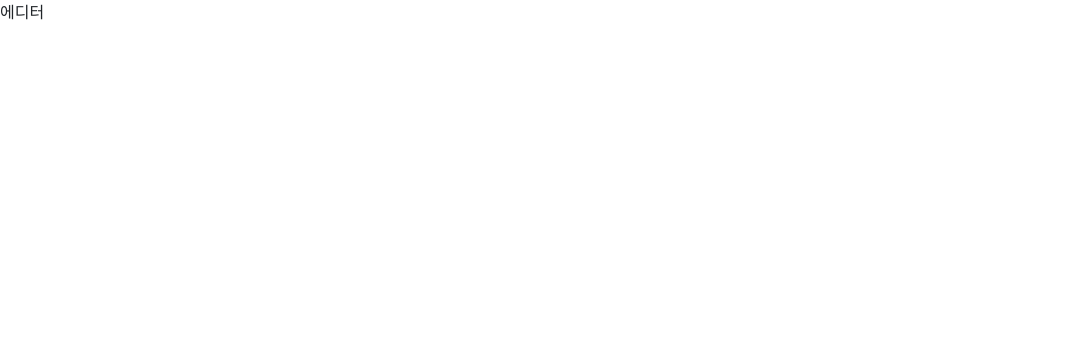
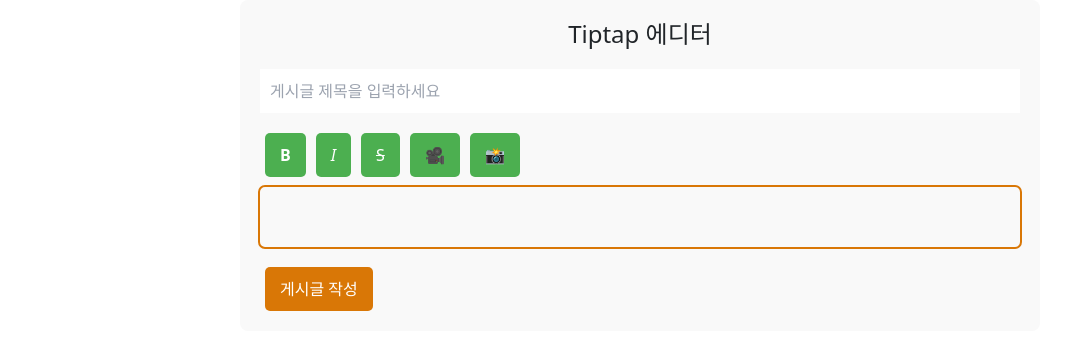
Before and after one commit to kinghama82/ebs-front, a Next.js app: page /rulebook/create in a window 1280 px wide. Shown: the top 350 px of the page, without its empty margins (0-1084 px from the left). Built offline with nearby package versions, Linux system fonts and the light colour scheme.

Commit message:
팁탭 제이슨 설치

```diff
--- a/package.json
+++ b/package.json
@@ -12,6 +12,11 @@
     "@emotion/react": "^11.14.0",
     "@radix-ui/react-label": "^2.1.2",
     "@radix-ui/react-slot": "^1.1.2",
+    "@tiptap/core": "^2.11.5",
+    "@tiptap/extension-image": "^2.11.5",
+    "@tiptap/extension-link": "^2.11.5",
+    "@tiptap/react": "^2.11.5",
+    "@tiptap/starter-kit": "^2.11.5",
     "axios": "^1.7.9",
     "bootstrap": "^5.3.3",
     "class-variance-authority": "^0.7.1",
--- a/src/app/rulebook/create/page.jsx
+++ b/src/app/rulebook/create/page.jsx
@@ -5,7 +5,7 @@
     return (
         <div>
             <div>
-                에디터
+                <EditorComponent></EditorComponent>
             </div>
         </div>
     );
--- /dev/null
+++ b/src/app/rulebook/page.js
@@ -0,0 +1,18 @@
+import BasicMenu from "@/components/menus/BasicMenu";
+import ListComponent from "@/components/rulebook/ListComponent";
+
+
+const rulebookPage = () => {
+    return (
+        <>
+        <BasicMenu></BasicMenu>
+        <div>
+        <div>
+            <ListComponent></ListComponent>
+        </div>
+
+        </div>
+        </>
+    );
+    }
+    export default rulebookPage;
--- a/src/components/common/EditorComponent.js
+++ b/src/components/common/EditorComponent.js
@@ -1,33 +1,163 @@
-/*
-'use client';
+'use client'
 
-import React from 'react';
-import { Editor } from '@tinymce/tinymce-react';
+import React, { useRef, useState } from 'react'
+import { useEditor, EditorContent } from '@tiptap/react'
+import { StarterKit } from '@tiptap/starter-kit'
+import { Image } from '@tiptap/extension-image'
+import { Link } from '@tiptap/extension-link'
+import { Node } from '@tiptap/core'
+import axios from 'axios'
 
-export default function EditorComponent() {
-    return (
-        <Editor
-            apiKey='hg6tj2lkvzar9u2rcw9roswlyjw5dhza2c8h51rd1b7cfu9x'
-            init={{
-                plugins: [
-                    // Core editing features
-                    'anchor', 'autolink', 'charmap', 'codesample', 'emoticons', 'image', 'link', 'lists', 'media', 'searchreplace', 'table', 'visualblocks', 'wordcount',
-                    // Your account includes a free trial of TinyMCE premium features
-                    // Try the most popular premium features until Feb 20, 2025:
-                    'checklist', 'mediaembed', 'casechange', 'export', 'formatpainter', 'pageembed', 'a11ychecker', 'tinymcespellchecker', 'permanentpen', 'powerpaste', 'advtable', 'advcode', 'editimage', 'advtemplate', 'ai', 'mentions', 'tinycomments', 'tableofcontents', 'footnotes', 'mergetags', 'autocorrect', 'typography', 'inlinecss', 'markdown','importword', 'exportword', 'exportpdf'
-                ],
-                toolbar: 'undo redo | blocks fontfamily fontsize | bold italic underline strikethrough | link image media table mergetags | addcomment showcomments | spellcheckdialog a11ycheck typography | align lineheight | checklist numlist bullist indent outdent | emoticons charmap | removeformat',
-                tinycomments_mode: 'embedded',
-                tinycomments_author: 'Author name',
-                mergetags_list: [
-                    { value: 'First.Name', title: 'First Name' },
-                    { value: 'Email', title: 'Email' },
-                ],
-                ai_request: (request, respondWith) => respondWith.string(() => Promise.reject('See docs to implement AI Assistant')),
-            }}
-            initialValue="Welcome to TinyMCE!"
-        />
-    );
+const YouTube = Node.create({
+  name: 'youtube',
+  group: 'block',
+  inline: false,
+  content: 'text*',
+  draggable: true,
+  addAttributes() {
+    return {
+      src: {
+        default: null,
+      },
+    }
+  },
+  parseHTML() {
+    return [
+      {
+        tag: 'iframe[src^="https://www.youtube.com/embed/"]',
+      },
+    ]
+  },
+  renderHTML({ HTMLAttributes }) {
+    return [
+      'iframe',
+      {
+        ...HTMLAttributes,
+        width: '100%',
+        height: '315',
+        frameborder: '0',
+        allow: 'accelerometer; autoplay; encrypted-media; gyroscope; picture-in-picture',
+        allowFullScreen: true,
+      },
+    ]
+  },
+  addCommands() {
+    return {
+      setYouTube: (src) => ({ chain }) => {
+        return chain().insertContent(`<iframe src="${src}" />`).run()
+      },
+    }
+  },
+})
+
+const TiptapEditor = () => {
+  const fileInputRef = useRef(null)
+  const [title, setTitle] = useState('')  // 게시글 제목을 입력 받을 상태 추가
+  const editor = useEditor({
+    extensions: [
+      StarterKit,
+      Image.configure({
+        uploadImage: async (file) => {
+          const imageUrl = await uploadImageToServer(file)
+          return imageUrl
+        },
+      }),
+      Link,
+      YouTube,
+    ],
+    content:[],
+  })
+
+  // 서버에 이미지를 업로드하고 URL 반환
+  const uploadImageToServer = async (file) => {
+    const formData = new FormData()
+    formData.append('file', file)
+    const response = await fetch('/upload', {
+      method: 'POST',
+      body: formData,
+    })
+    const data = await response.json()
+    return data.url
+  }
+
+  // 이미지 업로드 처리 함수
+  const handleImageUpload = async (event) => {
+    const file = event.target.files[0]
+    if (!file) return
+    const imageUrl = await uploadImageToServer(file)
+    editor.chain().focus().setImage({ src: imageUrl }).run()
+  }
+
+  // 게시글 작성 함수
+  const submitPost = async () => {
+    const content = editor.getHTML()
+    if (!title) {
+      alert('제목을 입력해주세요.')
+      return
+    }
+
+    const formData = {
+      title,
+      content,
+    }
+
+    try {
+      await axios.post('http://localhost:8080/rulebook/create/', formData)  // 서버로 게시글 저장 요청
+      alert('게시글 작성 완료')
+      // 추가적으로 성공 후 초기화 등의 작업 가능
+    } catch (error) {
+      console.error('게시글 작성 오류', error)
+      alert('게시글 작성에 실패했습니다.')
+    }
+  }
+
+  return (
+    <div style={{ maxWidth: '800px', margin: '0 auto', padding: '20px', backgroundColor: '#f9f9f9', borderRadius: '8px' }}>
+      <h1 style={{ textAlign: 'center', fontSize: '24px', marginBottom: '20px' }}>Tiptap 에디터</h1>
+
+      {/* 제목 입력 */}
+      <input
+        type="text"
+        placeholder="게시글 제목을 입력하세요"
+        value={title}
+        onChange={(e) => setTitle(e.target.value)}
+        style={{ width: '100%', padding: '10px', fontSize: '16px', marginBottom: '20px' }}
+      />
+
+      {/* 에디터 툴바 */}
+      <div style={{ marginBottom: '10px' }}>
+        <button onClick={() => editor.chain().focus().toggleBold().run()} style={buttonStyle}><strong>B</strong></button>
+        <button onClick={() => editor.chain().focus().toggleItalic().run()} style={buttonStyle}><em>I</em></button>
+        <button onClick={() => editor.chain().focus().toggleStrike().run()} style={buttonStyle}><s>S</s></button>
+        <button onClick={() => insertYouTube(prompt('유튜브 링크를 입력하세요:'))} style={buttonStyle}>🎥</button>
+        <button onClick={() => fileInputRef.current.click()} style={buttonStyle}>📸</button>
+      </div>
+
+      {/* 파일 입력 엘리먼트 */}
+      <input ref={fileInputRef} type="file" accept="image/*" style={{ display: 'none' }} onChange={handleImageUpload} />
+
+      {/* 에디터 콘텐츠 */}
+      <div style={{ outline: '2px solid #D97706', padding: '10px', borderRadius: '5px' }}>
+        <EditorContent editor={editor} />
+      </div>
+
+      {/* 게시글 작성 버튼 */}
+      <button onClick={submitPost} style={{ ...buttonStyle, marginTop: '20px', backgroundColor: '#D97706' }}>
+        게시글 작성
+      </button>
+    </div>
+  )
 }
 
-*/
+const buttonStyle = {
+  backgroundColor: '#4CAF50',
+  color: 'white',
+  padding: '10px 15px',
+  margin: '0 5px',
+  border: 'none',
+  borderRadius: '5px',
+  cursor: 'pointer',
+  fontSize: '16px',
+}
+
+export default TiptapEditor
```
Also changed, not shown: 1 other file (tests, documents, lock files or other folders).
